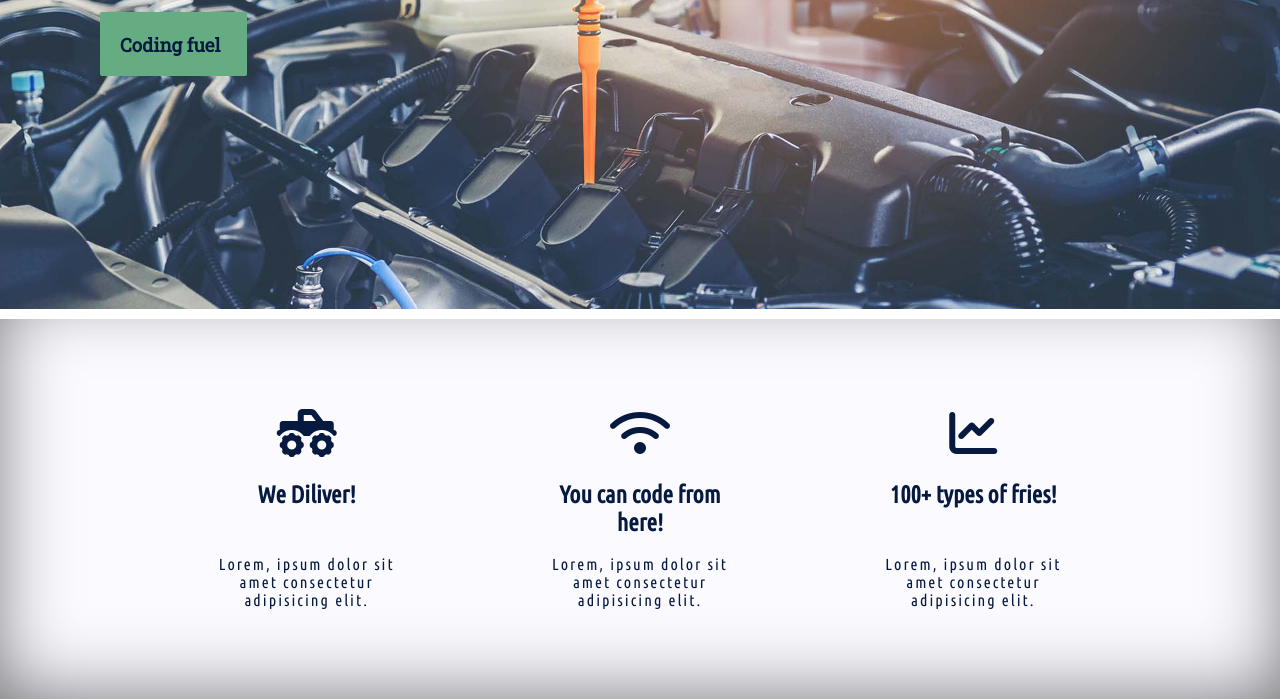
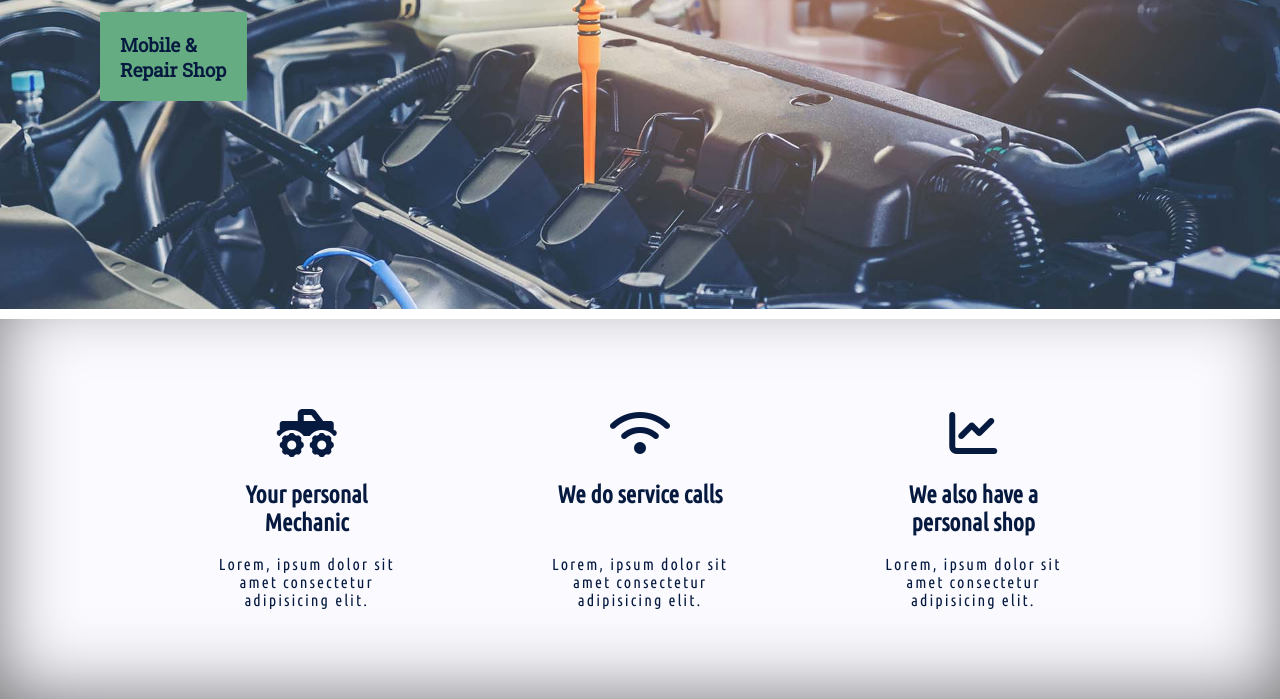
Before and after one commit to taggartsmith/MMrepair.github.io, a plain HTML site: page index.html in a window 1280 px wide. Shown: the part 501-1200 px from the top of the page. Drawn offline with Linux system fonts and the light colour scheme.

Commit message:
Add files via upload

```diff
--- a/index.html
+++ b/index.html
@@ -84,7 +84,7 @@
             <h1>MM Repair</h1>
         </div>
         <div class="bottom-heading">
-            <h3>Coding fuel</h3>
+            <h3>Mobile & Repair Shop</h3>
         </div>
     </div>
 
@@ -92,7 +92,7 @@
         <div class="columns-wrapper">
             <div class="column">
                 <i class="fas fa-truck-monster"></i>
-                <p>We Diliver!</p>
+                <p>Your personal Mechanic</p>
 
                 <p>
                     Lorem, ipsum dolor sit amet consectetur adipisicing elit.
@@ -101,7 +101,7 @@
 
             <div class="column">
                 <i class="fas fa-wifi"></i>
-                <p>You can code from here!</p>
+                <p>We do service calls</p>
 
                 <p>
                     Lorem, ipsum dolor sit amet consectetur adipisicing elit.
@@ -110,7 +110,7 @@
 
             <div class="column">
                 <i class="fas fa-chart-line"></i>
-                <p>100+ types of fries!</p>
+                <p>We also have a personal shop</p>
 
                 <p>
                     Lorem, ipsum dolor sit amet consectetur adipisicing elit.
@@ -173,7 +173,7 @@
         </div>
 
         <div class="copyright-wrapper">
-            &copy; 2019 MM Repair &#124; All rights reserved
+            &copy; 2020 MM Repair &#124; All rights reserved
         </div>
     </div>
 </body>
```
